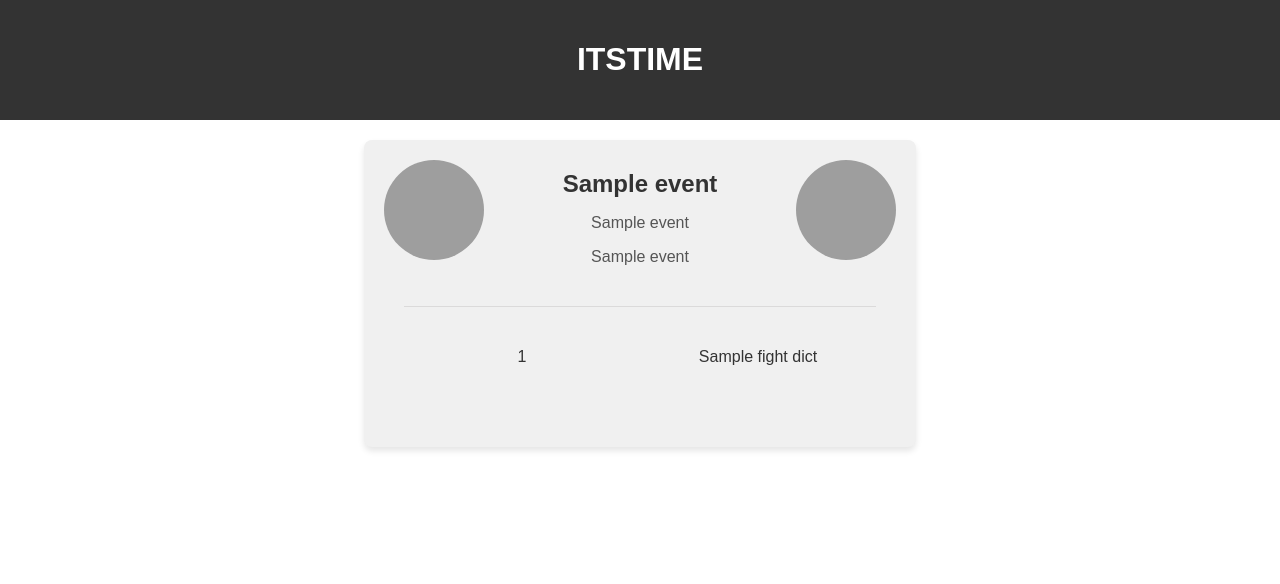
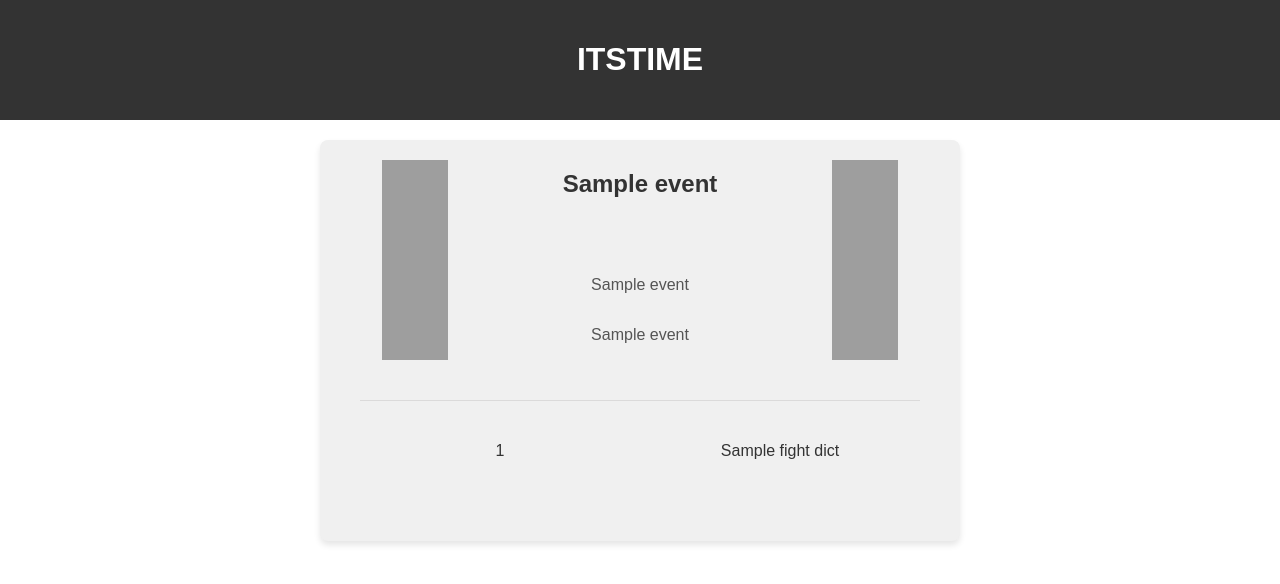
Before and after one commit to Raejvich/itstime, a Flask app: template templates/index.html in a window 1280 px wide. Shown: the top 584 px of the page. Run offline with Flask 3, Linux system fonts and the light colour scheme; the template is opened without the code that fills it: most values are stand-ins (such as "Sample title", 1, 10 or a date in 2020); grey boxes are pictures that could not be loaded.

Commit message:
grids in css for event information

```diff
--- a/static/css/styles.css
+++ b/static/css/styles.css
@@ -21,7 +21,7 @@ header {
 .event-container {
     padding: 20px;
     margin: 20px auto;
-    width: 40%; /* Set width for the event container */
+    width: 600px; /* Set width for the event container */
     background-color: #f0f0f0;
     border-radius: 8px;
     box-shadow: 0px 4px 6px rgba(0, 0, 0, 0.1);
@@ -29,17 +29,21 @@ header {
 }
 
 .fighter-1 {
-    float:left;
-    width: 100px;
-    height: 100px;
-    border-radius: 50px;
+    grid-row: 1 / 4;
+    grid-column: 1;
+    width: 66px;
+    height: 200px;
+    justify-self: center;
+    align-self: center;
 }
 
 .fighter-2 {
-    float: right;
-    width: 100px;
-    height: 100px;
-    border-radius: 50px;
+    grid-row: 1 / 4;
+    grid-column: 3;
+    width: 66px;
+    height: 200px;
+    justify-self: center;
+    align-self: bottom;
 
 }
 
@@ -52,6 +56,23 @@ header {
 .event-container p {
     font-size: 16px;
     color: #555;
+}
+
+.event-information {
+    display: grid;
+    grid-template-columns: 1fr 2fr 1fr;
+    grid-template-rows: 2fr 1fr 1fr;
+}
+
+.event-date {
+    grid-row: 2;
+    grid-column: 2;
+
+}
+
+.event-location {
+    grid-row: 3;
+    grid-column: 2;
 }
 
 .fights-container {
--- a/templates/index.html
+++ b/templates/index.html
@@ -14,11 +14,13 @@
     <!-- Main Event Box -->
     {% for event in events %}
     <div class="event-container">
-        <img class="fighter-1" src="https://pbs.twimg.com/profile_images/1610186636125700102/ggTMNAh0_400x400.jpg" alt="fighter 1 image">
-        <img class="fighter-2" src="https://pbs.twimg.com/profile_images/1610186636125700102/ggTMNAh0_400x400.jpg" alt="fighter 1 image">
-        <h2>{{ event[1] }}</h2>  <!-- Event Name -->
-        <p>{{ event[2] }}</p>     <!-- Event Details -->
-        <p>{{ event[3] }}</p>     <!-- Event Date/Location -->
+        <div class="event-information">
+            <img class="fighter-1" src="https://dmxg5wxfqgb4u.cloudfront.net/styles/event_fight_card_upper_body_of_standing_athlete/s3/image/ufc-fighter-container/69013/profile-galery/fullbodyleft-picture/cm-punk_515764_LeftFullBodyImage.png?VersionId=c1rm_KXGyKA1xBW1e661ay0SH22Zanqm&itok=gwqrcV3v">
+            <img class="fighter-2" src="https://dmxg5wxfqgb4u.cloudfront.net/styles/event_fight_card_upper_body_of_standing_athlete/s3/image/ufc-fighter-container/69013/profile-galery/fullbodyleft-picture/cm-punk_515764_LeftFullBodyImage.png?VersionId=c1rm_KXGyKA1xBW1e661ay0SH22Zanqm&itok=gwqrcV3v" alt="fighter 1 image">
+            <h2 class="event-name">{{ event[1] }}</h2>  <!-- Event Name -->
+            <p class="event-date">{{ event[2] }}</p>     <!-- Event Details -->
+            <p class="event-location">{{ event[3] }}</p>     <!-- Event Date/Location -->
+        </div>
 
         <!-- Fights Section -->
         <div class="fights-container">
```
